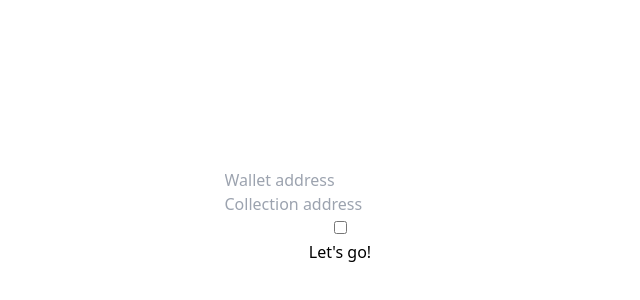
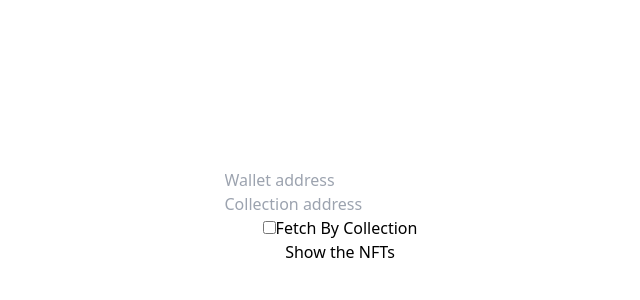
Before and after one commit to Molina-Daniel/NftGalleryApp, a Next.js app: page / in a window 1280 px wide. Shown: the part 184-484 px from the top of the page, without its empty margins (300-940 px from the left). Built offline with nearby package versions, Linux system fonts and the light colour scheme; no server answers.

Commit message:
Add fetch only by collections

```diff
--- a/pages/index.jsx
+++ b/pages/index.jsx
@@ -6,6 +6,7 @@ const Home = (props) => {
   const [walletAddress, setWalletAddress] = useState("");
   const [collectionAddress, setCollectionAddress] = useState("");
   const [NFTs, setNFTs] = useState([]);
+  const [fetchByCollection, setFetchByCollection] = useState(false);
 
   const walletInputHandler = (event) => {
     setWalletAddress(event.target.value);
@@ -13,6 +14,16 @@ const Home = (props) => {
 
   const collectionInputHandler = (event) => {
     setCollectionAddress(event.target.value);
+  }
+
+  const fetchByCollectionHandler = (event) => {
+    setFetchByCollection(event.target.checked);
+  }
+
+  const buttonHandler = () => {
+    if (fetchByCollection) {
+      fetchNFTsForCollection();
+    } else fetchNFTs();
   }
 
   const fetchNFTs = async () => {
@@ -44,6 +55,26 @@ const Home = (props) => {
       console.log(nfts);
       setNFTs(nfts.ownedNfts);
     }
+  }
+
+  const fetchNFTsForCollection = async () => {
+    if (collectionAddress.length) {
+      const API_KEY = props.API_KEY;
+      const baseURL = `https://eth-mainnet.alchemyapi.io/v2/${API_KEY}/getNFTsForCollection/`;
+      const fetchURL = `${baseURL}?contractAddress=${collectionAddress}&withMetadata=${"true"}`;
+
+      var requestOptions = {
+        method: 'GET',
+        redirect: 'follow'
+      };
+
+      const nfts = await fetch(fetchURL, requestOptions).then(data => data.json())
+
+      if (nfts) {
+        console.log("NFTs in collection:", nfts)
+        setNFTs(nfts.nfts)
+      }
+    }
 
   }
 
@@ -51,8 +82,8 @@ const Home = (props) => {
     <div className="flex min-h-screen flex-col items-center justify-center py-2">
       <input onChange={walletInputHandler} value={walletAddress} type="text" name="" id="" placeholder='Wallet address' />
       <input onChange={collectionInputHandler} value={collectionAddress} type="text" name="" id="" placeholder='Collection address' />
-      <label htmlFor=""><input type="checkbox" name="" id="" /></label>
-      <button onClick={()=>{fetchNFTs()}} type="submit">Let's go!</button>
+      <label htmlFor=""><input onChange={fetchByCollectionHandler} type="checkbox" name="" id="" />Fetch By Collection</label>
+      <button onClick={buttonHandler} type="submit">Show the NFTs</button>
     </div>
   )
 }
```
